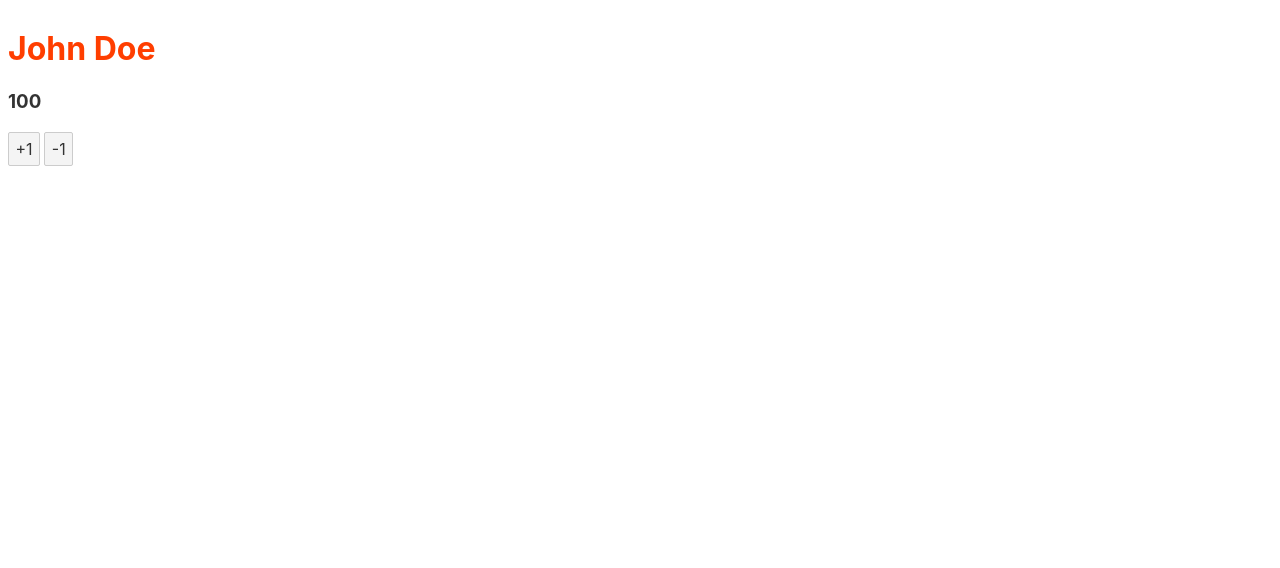
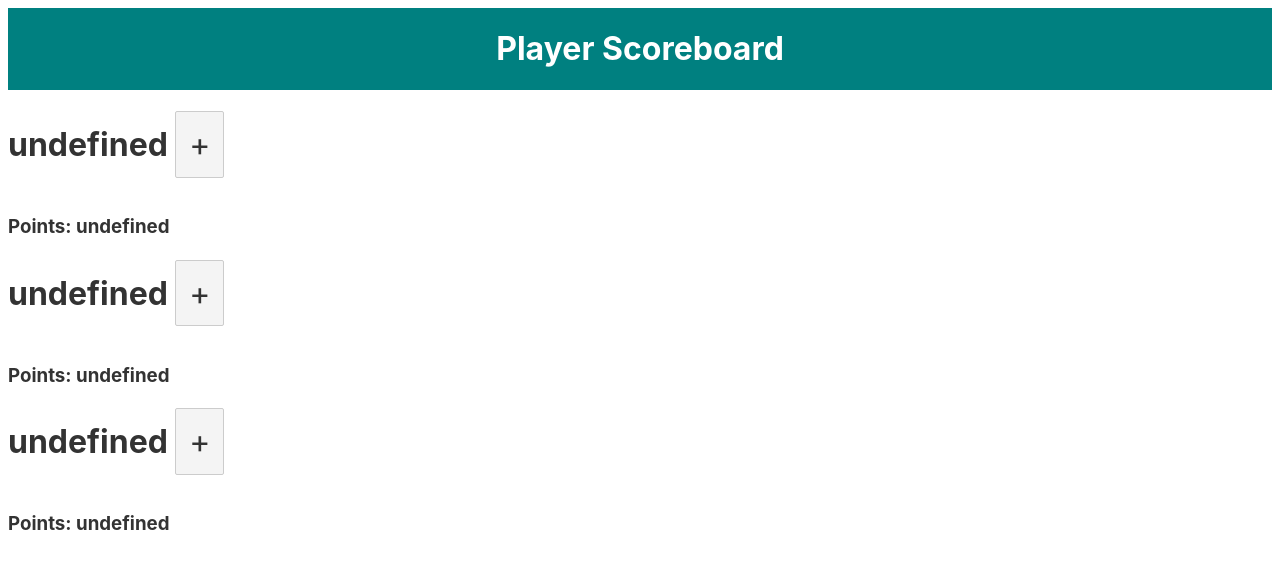
Before and after one commit to klesueur/svelteTutorial, a Svelte app: page / in a window 1280 px wide. Shown: the top 568 px of the page. Built offline with nearby package versions, Linux system fonts and the light colour scheme.

Commit message:
bringing in each player

```diff
--- a/public/global.css
+++ b/public/global.css
@@ -61,3 +61,14 @@ button:not(:disabled):active {
 button:focus {
 	border-color: #666;
 }
+
+.navbar-primary {
+	background-color: teal;
+	color: white;
+	display: flex;
+	justify-content: center;
+	align-items: center;
+}
+.card {
+	border: thin;
+}
--- a/src/App.svelte
+++ b/src/App.svelte
@@ -1,14 +1,21 @@
 <script>
-	let name = "John Doe";
-	let points = 100;
+	import Navbar from "./Navbar.svelte";
+	import Player from "./Player.svelte";
 
-	const addPoint = () => {
-		points += 1
-	};
-
-	const removePoint = () => {
-		points -= 1
-	};
+	let players = [
+		{
+			name: "John Doe",
+			points: 53
+		},
+		{
+			name: "Sam Smith",
+			points: 45
+		},
+		{
+			name: "Sara Wilson",
+			points: 47
+		}
+	];
 </script>
 
 <style>
@@ -23,15 +30,13 @@
 	}
 </style>
 
+<Navbar />
 <div class="container">
-	<div class="card">
-		<h1>{name}</h1>
-		<h3>{points}</h3>
-		<button class="btn" on:click={addPoint}>
-			+1
-		</button>
-		<button class="btn btn-dark" on:click={removePoint}>
-			-1
-		</button>
-	</div>
+	{#if players.length === 0}
+		<p> No Players </p>
+	{:else}
+		{#each players as player}
+			<Player name={players.name} points={players.points} />
+		{/each}
+	{/if}
 </div>
--- /dev/null
+++ b/src/Navbar.svelte
@@ -0,0 +1,3 @@
+<div class="navbar-primary">
+    <h1>Player Scoreboard</h1>
+</div>
--- /dev/null
+++ b/src/Player.svelte
@@ -0,0 +1,36 @@
+<script>
+    export let name;
+    export let points;
+	let showControls = false;
+
+	const addPoint = () => {
+		points += 1
+	};
+
+	const removePoint = () => {
+		points -= 1
+	};
+
+	const toggleControls = () => {
+		showControls = !showControls
+	};
+</script>
+
+<div class="card">
+    <h1>
+        {name}
+        <button class="btn-toggle" on:click={toggleControls}>
+            {#if showControls} - {:else} + {/if}
+        </button>
+    </h1>
+    <h3>Points: {points}</h3>
+    {#if showControls}
+        <button class="btn" on:click={addPoint}>
+            +1
+        </button>
+        <button class="btn btn-dark" on:click={removePoint}>
+            -1
+        </button>
+        <input type="number" bind:value={points} />
+    {/if}
+</div>
```
Also changed, not shown: src/AddPlayer.svelte (added).
